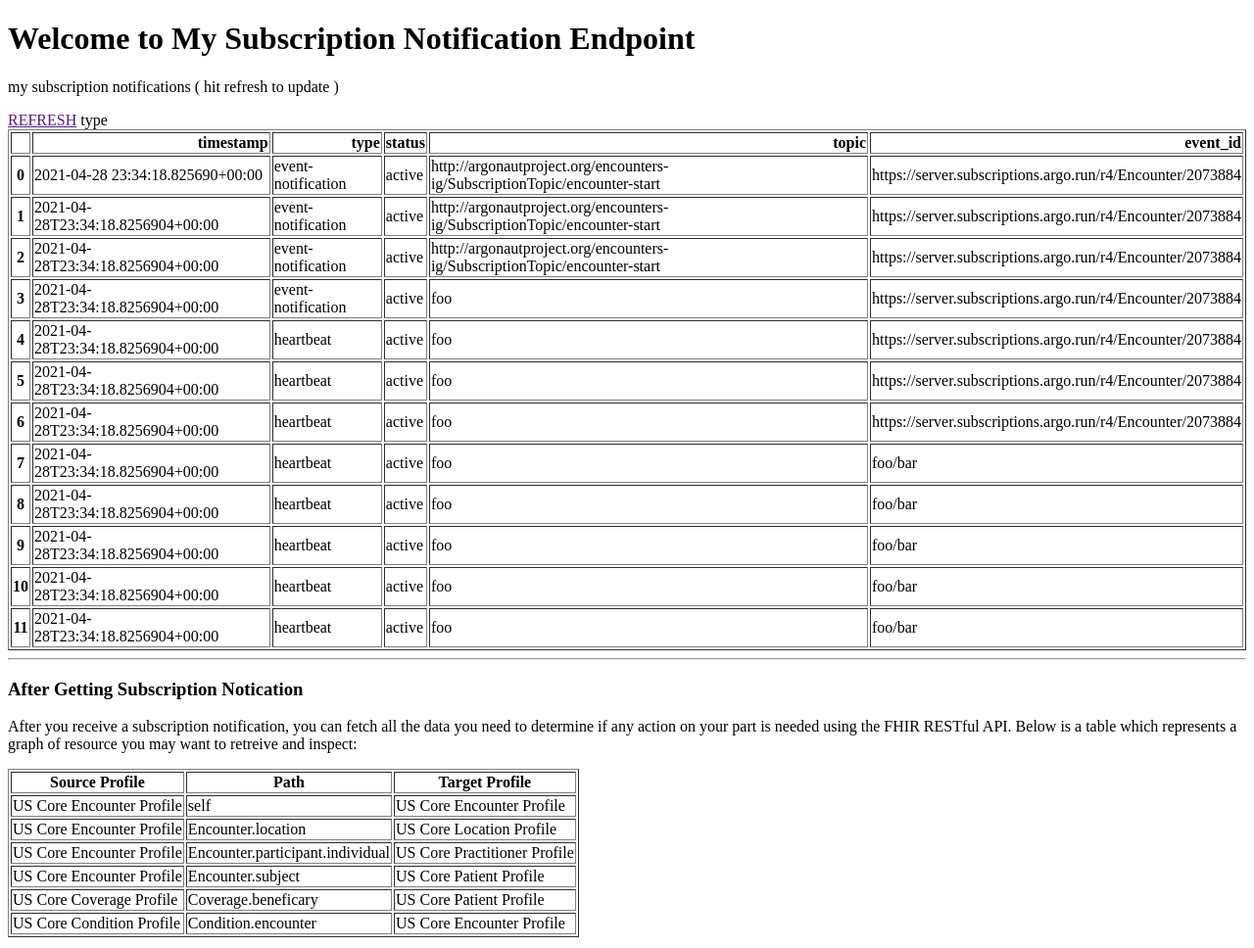
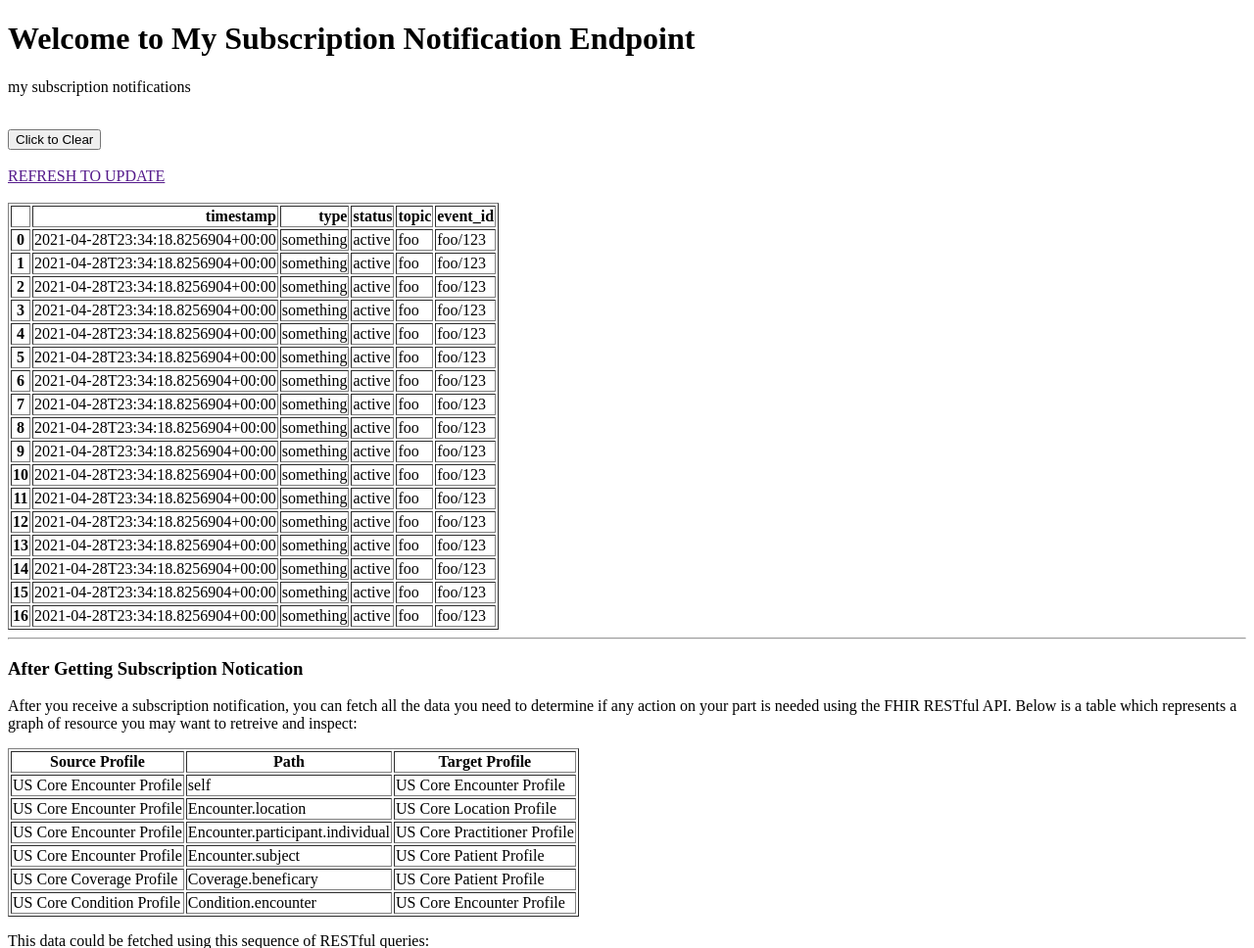
Before and after one commit to Healthedata1/pubsub-endpoint, a Flask app: page / in a window 1280 px wide. Shown: the top 968 px of the page at 98% size. Run offline with Flask 2, Linux system fonts and the light colour scheme.

Commit message:
update with logging and clearing

```diff
--- a/app.py
+++ b/app.py
@@ -7,7 +7,7 @@
 #
 # data = dict(
 #     timestamp = [], #Bundle['timestamp']
-#     type = [], # Bundle['entry'][0]['resource']['parameter'][5]['valueCode']
+#     foo = [], # Bundle['entry'][0]['resource']['parameter'][5]['valueCode']
 #     status = [], # Bundle['entry'][0]['resource']['parameter'][4]['valueCode']
 #     topic = [], # Bundle['entry'][0]['resource']['parameter'][1]['valueUri']
 #     event_id = [], # Bundle['entry'][0]['fullUri']
@@ -33,6 +33,7 @@ from json import dumps, loads
 import pandas as pd
 
 logging.basicConfig(
+filename='demo.log',
 level=logging.DEBUG,
 format='[%(asctime)s] %(levelname)s in %(module)s %(lineno)d}: %(message)s')
 
@@ -42,11 +43,20 @@ app.secret_key = 'my_secret_key'
 
 file_name = 'data.csv'
 
+empty_table = dict(
+     timestamp = [], #Bundle['timestamp']
+     type = [], # Bundle['entry'][0]['resource']['parameter'][5]['valueCode']
+     status = [], # Bundle['entry'][0]['resource']['parameter'][4]['valueCode']
+     topic = [], # Bundle['entry'][0]['resource']['parameter'][1]['valueUri']
+     event_id = [], # Bundle['entry'][0]['fullUri']
+     )
+
 #see add_url_rule to conditionally open rest hook.= e.g after subscribing"
 
 @app.route('/webhook', methods=['POST'])
 def respond():
     # webhook logic to do something
+    app.logger.info(request.headers)
     app.logger.info(request.json)
     try:
         bundle_ts = request.json['timestamp']
@@ -56,7 +66,7 @@ def respond():
         bundle_topic = sub_params[1]['valueUri']
         bundle_event_id = request.json['entry'][1]['fullUrl']
     except Exception as e: # work on python 3.x
-        app.logger.exception(e)
+        #app.logger.exception(e)
         return Response(status=400)
     else:
         df = pd.read_csv(file_name, index_col = 0)
@@ -64,18 +74,25 @@ def respond():
         data = [bundle_ts,bundle_type,bundle_status,bundle_topic,bundle_event_id,],
         index=df.columns,
         )
-        app.logger.info(f'{df.shape[0]} rows')
+        #app.logger.info(f'{df.shape[0]} rows')
         df = df.append(my_row, ignore_index=True)
         df.to_csv(file_name)
-        app.logger.info(f'saving {file_name} as csv ...')
+        #app.logger.info(f'saving {file_name} as csv ...')
         return Response(status=200)
 
-@app.route('/')
+@app.route('/',methods = ['POST', 'GET'])
 def html_table():
+    #app.logger.info(f"request.method = {request.method}")
+    if "clear_button" in request.form:
+        #app.logger.info("clear table")
+        df = pd.DataFrame(data=empty_table)
+        df.to_csv(file_name)
     df = pd.read_csv(file_name, index_col = 0)
+    #app.logger.info("update table")
     return render_template('index.html',
      tables=[df.to_html(classes='data')],
       titles = df.columns.values,)
 
+
 if __name__ == '__main__':
     app.run(debug=True)
--- a/data.csv
+++ b/data.csv
@@ -1,13 +1,18 @@
 ,timestamp,type,status,topic,event_id
-0,2021-04-28 23:34:18.825690+00:00,event-notification,active,http://argonautproject.org/encounters-ig/SubscriptionTopic/encounter-start,https://server.subscriptions.argo.run/r4/Encounter/2073884
-1,2021-04-28T23:34:18.8256904+00:00,event-notification,active,http://argonautproject.org/encounters-ig/SubscriptionTopic/encounter-start,https://server.subscriptions.argo.run/r4/Encounter/2073884
-2,2021-04-28T23:34:18.8256904+00:00,event-notification,active,http://argonautproject.org/encounters-ig/SubscriptionTopic/encounter-start,https://server.subscriptions.argo.run/r4/Encounter/2073884
-3,2021-04-28T23:34:18.8256904+00:00,event-notification,active,foo,https://server.subscriptions.argo.run/r4/Encounter/2073884
-4,2021-04-28T23:34:18.8256904+00:00,heartbeat,active,foo,https://server.subscriptions.argo.run/r4/Encounter/2073884
-5,2021-04-28T23:34:18.8256904+00:00,heartbeat,active,foo,https://server.subscriptions.argo.run/r4/Encounter/2073884
-6,2021-04-28T23:34:18.8256904+00:00,heartbeat,active,foo,https://server.subscriptions.argo.run/r4/Encounter/2073884
-7,2021-04-28T23:34:18.8256904+00:00,heartbeat,active,foo,foo/bar
-8,2021-04-28T23:34:18.8256904+00:00,heartbeat,active,foo,foo/bar
-9,2021-04-28T23:34:18.8256904+00:00,heartbeat,active,foo,foo/bar
-10,2021-04-28T23:34:18.8256904+00:00,heartbeat,active,foo,foo/bar
-11,2021-04-28T23:34:18.8256904+00:00,heartbeat,active,foo,foo/bar
+0,2021-04-28T23:34:18.8256904+00:00,something,active,foo,foo/123
+1,2021-04-28T23:34:18.8256904+00:00,something,active,foo,foo/123
+2,2021-04-28T23:34:18.8256904+00:00,something,active,foo,foo/123
+3,2021-04-28T23:34:18.8256904+00:00,something,active,foo,foo/123
+4,2021-04-28T23:34:18.8256904+00:00,something,active,foo,foo/123
+5,2021-04-28T23:34:18.8256904+00:00,something,active,foo,foo/123
+6,2021-04-28T23:34:18.8256904+00:00,something,active,foo,foo/123
+7,2021-04-28T23:34:18.8256904+00:00,something,active,foo,foo/123
+8,2021-04-28T23:34:18.8256904+00:00,something,active,foo,foo/123
+9,2021-04-28T23:34:18.8256904+00:00,something,active,foo,foo/123
+10,2021-04-28T23:34:18.8256904+00:00,something,active,foo,foo/123
+11,2021-04-28T23:34:18.8256904+00:00,something,active,foo,foo/123
+12,2021-04-28T23:34:18.8256904+00:00,something,active,foo,foo/123
+13,2021-04-28T23:34:18.8256904+00:00,something,active,foo,foo/123
+14,2021-04-28T23:34:18.8256904+00:00,something,active,foo,foo/123
+15,2021-04-28T23:34:18.8256904+00:00,something,active,foo,foo/123
+16,2021-04-28T23:34:18.8256904+00:00,something,active,foo,foo/123
--- a/templates/index.html
+++ b/templates/index.html
@@ -2,11 +2,13 @@
 {% block body %}
   <h1>Welcome to My Subscription Notification Endpoint</h1>
 
-  <p>my subscription notifications ( hit refresh to update )</p>
-  <a href=>REFRESH</a>
-
+  <p>my subscription notifications </p>
+  </br>
+  <form method="POST"><input type="submit" name="clear_button" value="Click to Clear" /></form>
+</br>
+  <a href=>REFRESH TO UPDATE</a>
+  </br></br>
 {% for table in tables %}
-{{titles[loop.index]}}
 {{ table|safe }}
 {% endfor %}
 
@@ -70,7 +72,7 @@
 <!-- {{session}}
 
 <form action="" method="post">
-<input type="submit" name="post_enc" class="btn btn-primary btn-lg" role="button" value="Step 1: Click Here to fetch Encounter, Patient, Practitioner, and Location"></input>
+<input foo="submit" name="post_enc" class="btn btn-primary btn-lg" role="button" value="Step 1: Click Here to fetch Encounter, Patient, Practitioner, and Location"></input>
 </form>
 
 {% if session.post == 'post_enc' %}
@@ -140,6 +142,6 @@
 
 </ol>
 
-<a href=>REFRESH</a>
+  <a href=>REFRESH TO UPDATE</a>
 
 {% endblock %}
```
